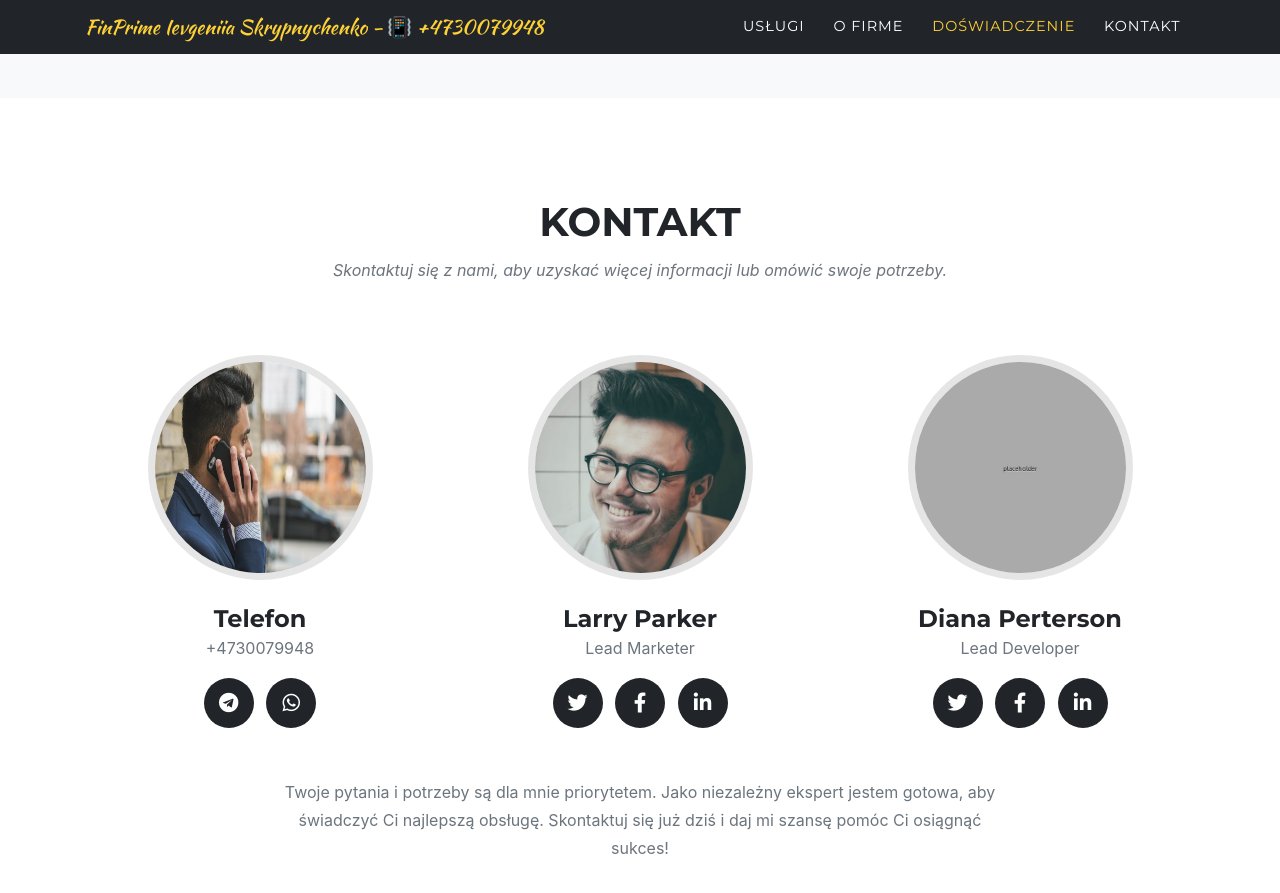
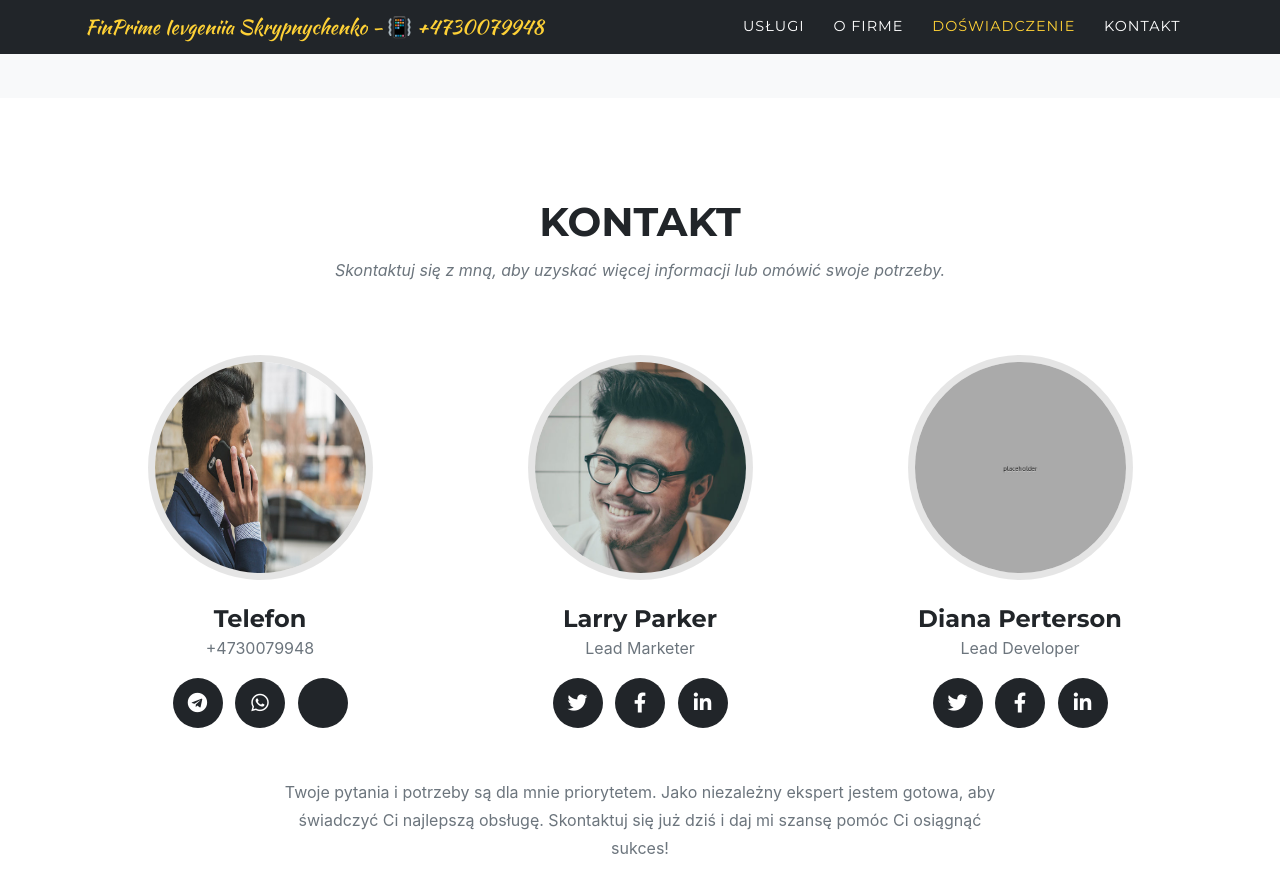
Before and after one commit to scripnichenko/finprime, a Jekyll site: the page built from index.md, in a window 1280 px wide and 900 px high, scrolled down 4459 px. Shown: the top 893 px of the window. Built offline with Jekyll 4.4.1, drawn with Linux system fonts in a browser that asks for light colours; some web fonts are replaced.

Commit message:
add sms link

```diff
--- a/_data/sitetext.yml
+++ b/_data/sitetext.yml
@@ -71,7 +71,7 @@ en: &DEFAULT_EN
   # // Refactor into Contacts
   team:
     title: "Kontakt"
-    text: "Skontaktuj się z nami, aby uzyskać więcej informacji lub omówić swoje potrzeby."
+    text: "Skontaktuj się z mną, aby uzyskać więcej informacji lub omówić swoje potrzeby."
     subtext: "Twoje pytania i potrzeby są dla mnie priorytetem. Jako niezależny ekspert jestem gotowa, aby świadczyć Ci najlepszą obsługę. Skontaktuj się już dziś i daj mi szansę pomóc Ci osiągnąć sukces!"
     section: team
     people:
@@ -83,8 +83,8 @@ en: &DEFAULT_EN
             icon: fab fa-telegram
           - url: https://wa.link/prz74u
             icon: fab fa-whatsapp"
-          # - url: https://linkedin.com
-          #   icon: fab fa-linkedin-in
+          - url: sms:+48730079948?&body=Witam!
+            icon: fab fa-comment-sms
       - name: "Larry Parker"
         role: "Lead Marketer"
         image: assets/img/team/2.jpg
```
